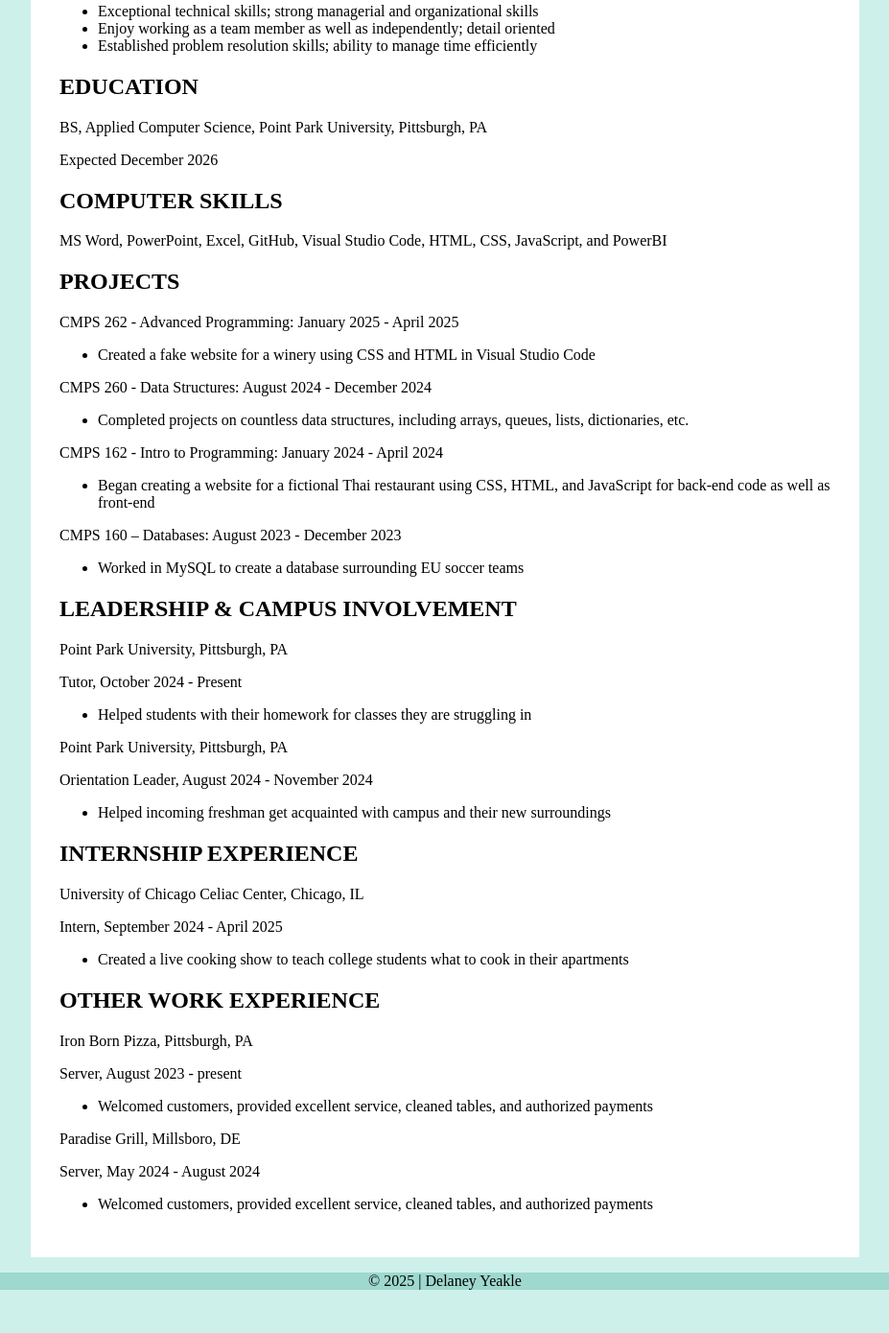
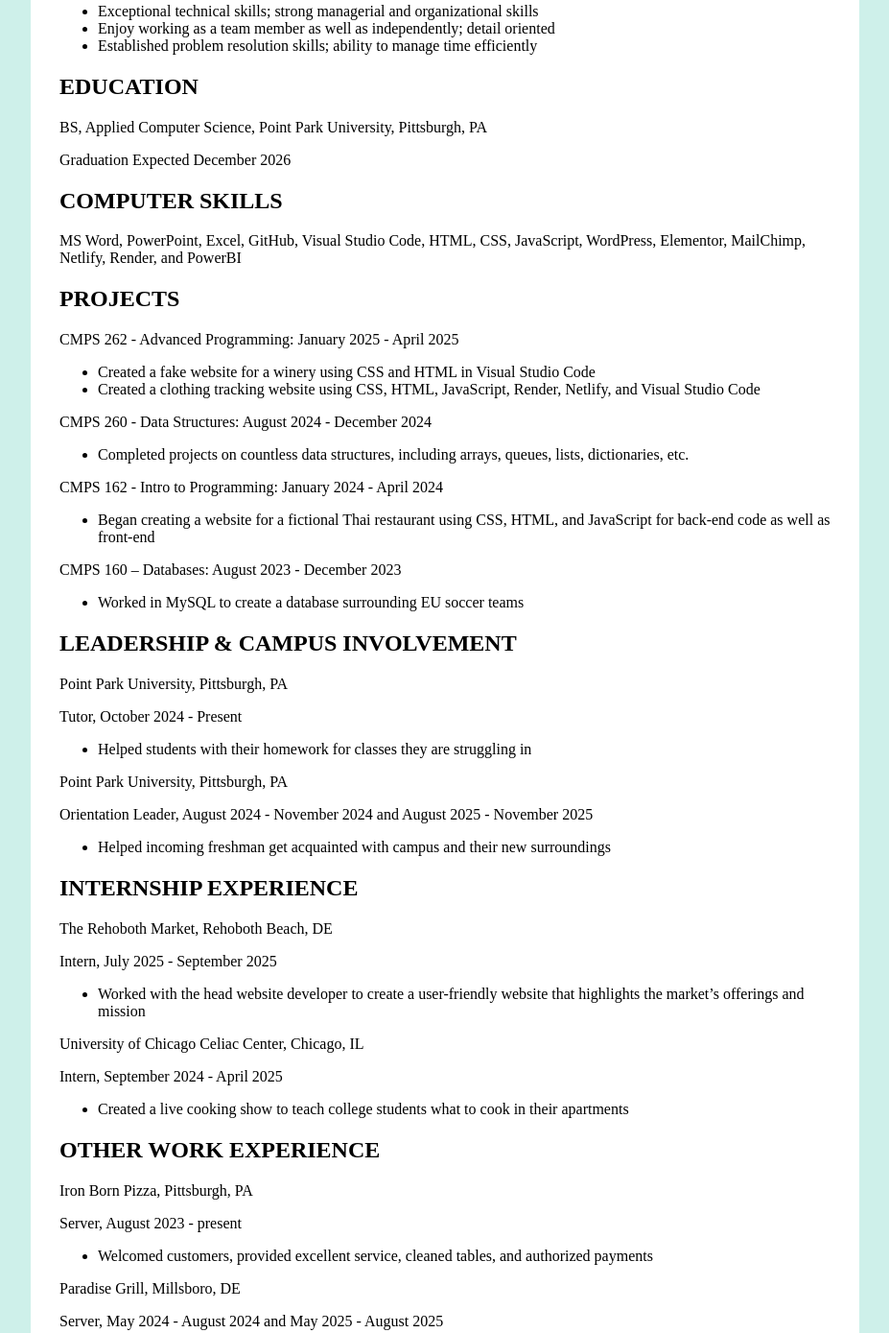
Before and after one commit to djyeakle/DJY_Portfolio, a plain HTML site: page resume.html in a window 1280 px wide. Shown: the part 360-1749 px from the top of the page at 96% size, without its empty margins (176-1103 px from the left). Before the commit the page ends 1720 px from the top, so only its background shows below. Drawn offline with Linux system fonts and the light colour scheme.

Commit message:
Updated downloadable resume and resume page

```diff
--- a/resume.html
+++ b/resume.html
@@ -24,7 +24,7 @@
         </div>
     </header>
     <body>
-        <h1>View and <a href="./files/Delaney Yeakle - Resume (Updated) copy.pdf" target="_blank">Download</a> my Resume</h1>
+        <h1>View and <a href="./files/Delaney Yeakle - Resume (August 2025).pdf" target="_blank">Download</a> my Resume</h1>
         <hr>
         <br>
         <div class="resume">
@@ -36,13 +36,14 @@
         </ul>
         <h2>EDUCATION</h2>
         <p>BS, Applied Computer Science, Point Park University, Pittsburgh, PA</p>
-        <p>Expected December 2026</p>
+        <p>Graduation Expected December 2026</p>
         <h2>COMPUTER SKILLS</h2>
-        <p>MS Word, PowerPoint, Excel, GitHub, Visual Studio Code, HTML, CSS, JavaScript, and PowerBI </p>
+        <p>MS Word, PowerPoint, Excel, GitHub, Visual Studio Code, HTML, CSS, JavaScript, WordPress, Elementor, MailChimp, Netlify, Render, and PowerBI </p>
         <h2>PROJECTS</h2>
         <p>CMPS 262 - Advanced Programming: January 2025 - April 2025 </p>
         <ul>
             <li>Created a fake website for a winery using CSS and HTML in Visual Studio Code </li>
+            <li>Created a clothing tracking website using CSS, HTML, JavaScript, Render, Netlify, and Visual Studio Code</li>
         </ul>
         <p>CMPS 260 - Data Structures: August 2024 - December 2024</p>
         <ul>
@@ -63,11 +64,16 @@
             <li>Helped students with their homework for classes they are struggling in </li>
         </ul>
         <p>Point Park University, Pittsburgh, PA</p>
-        <p>Orientation Leader, August 2024 - November 2024 </p>
+        <p>Orientation Leader, August 2024 - November 2024 and August 2025 - November 2025</p>
         <ul>
             <li>Helped incoming freshman get acquainted with campus and their new surroundings </li>
         </ul>
         <h2>INTERNSHIP EXPERIENCE</h2>
+        <p>The Rehoboth Market, Rehoboth Beach, DE</p>
+        <p>Intern, July 2025 - September 2025 </p>
+        <ul>
+            <li>Worked with the head website developer to create a user-friendly website that highlights the 	market’s offerings and mission</li>
+        </ul>
         <p>University of Chicago Celiac Center, Chicago, IL</p>
         <p>Intern, September 2024 - April 2025 </p>
         <ul>
@@ -80,7 +86,7 @@
             <li>Welcomed customers, provided excellent service, cleaned tables, and authorized payments</li>
         </ul>
         <p>Paradise Grill, Millsboro, DE</p>
-        <p>Server, May 2024 - August 2024 </p>
+        <p>Server, May 2024 - August 2024 and May 2025 - August 2025</p>
         <ul>
             <li>Welcomed customers, provided excellent service, cleaned tables, and authorized payments </li>
         </ul>
```
Also changed, not shown: 1 other file.
